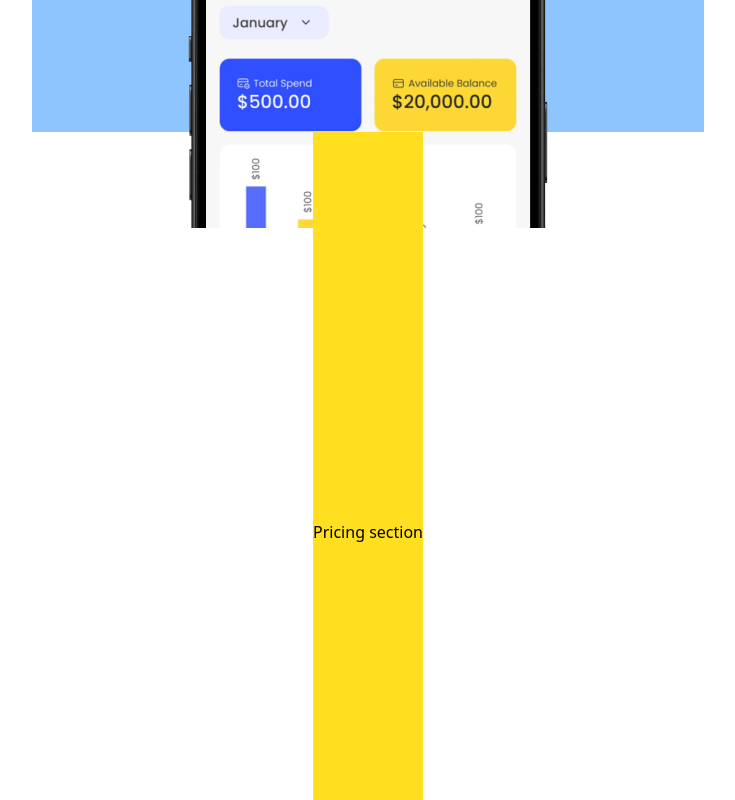
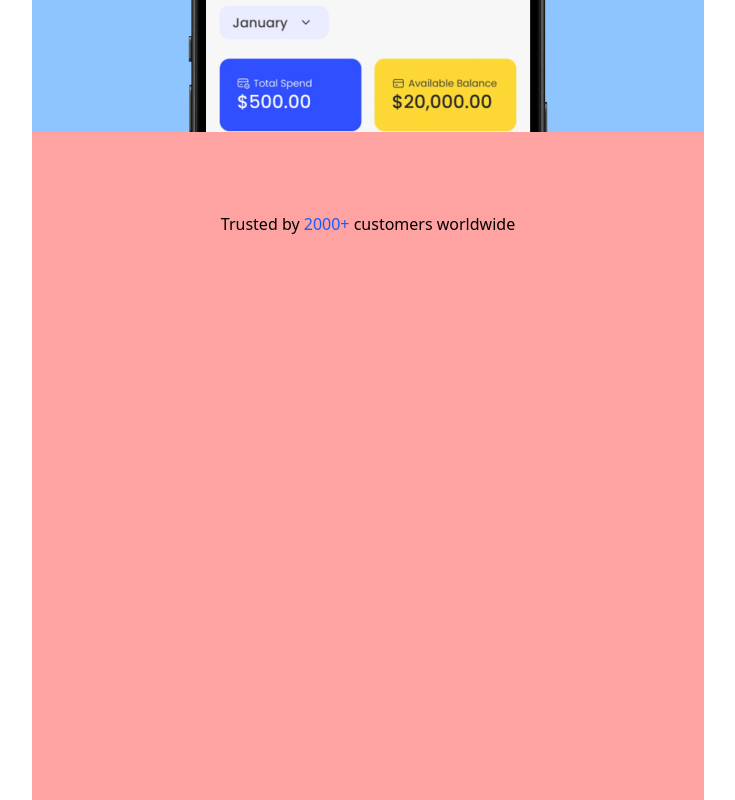
Before and after one commit to codehass/finwise-clone, a Next.js app: page / in a window 1280 px wide. Shown: the part 780-1580 px from the top of the page, without its empty margins (272-1007 px from the left). Built offline with nearby package versions, Linux system fonts and the light colour scheme.

Commit message:
add pricing section

```diff
--- a/app/page.tsx
+++ b/app/page.tsx
@@ -1,6 +1,7 @@
 import Image from "next/image";
 import Navbar from "./ui/Navbar";
 import Features from "./ui/Features";
+import Pricing from "./ui/Pricing";
 
 export default function Home() {
   return (
@@ -8,10 +9,7 @@ export default function Home() {
       <Navbar />
       <main className="flex flex-col items-center justify-center">
       <Features />
-
-      <section id="pricing" className="flex flex-col items-center justify-center h-screen bg-yellow-300">
-        Pricing section
-      </section>
+      <Pricing />
       <section id="testimonials" className="flex flex-col items-center justify-center h-screen bg-green-300">
       Testimonials section
       </section>
--- /dev/null
+++ b/app/ui/Pricing.tsx
@@ -0,0 +1,7 @@
+export default function Pricing() {
+  return (
+    <section id="pricing" className="flex flex-col items-center justify-start gap-4 h-screen w-full md:max-w-2xl bg-red-300 pt-20">
+      <p className="font-medium">Trusted by <span className="text-blue-600 ">2000+ </span>customers worldwide</p>
+  </section>
+  )
+}
```
